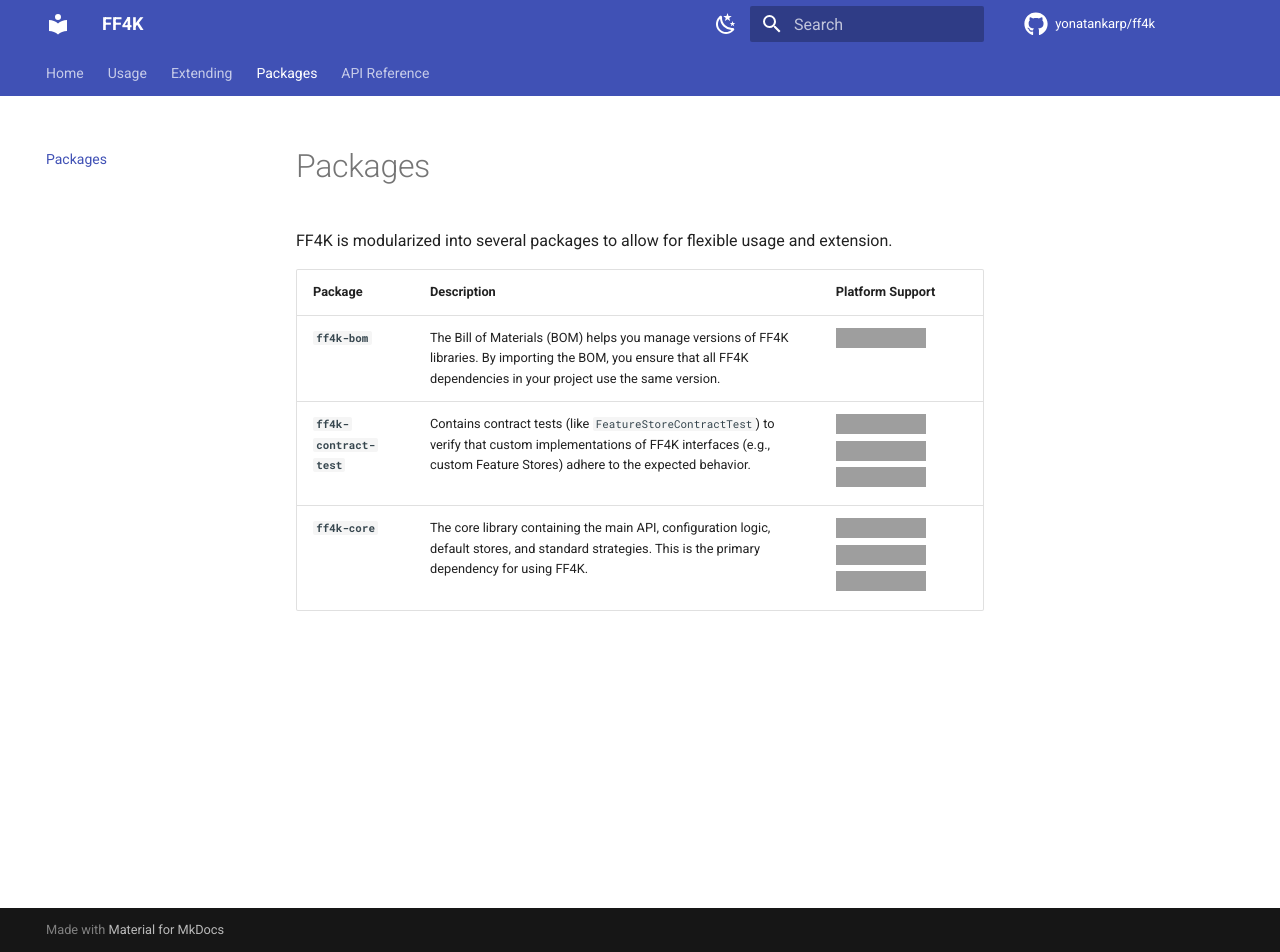
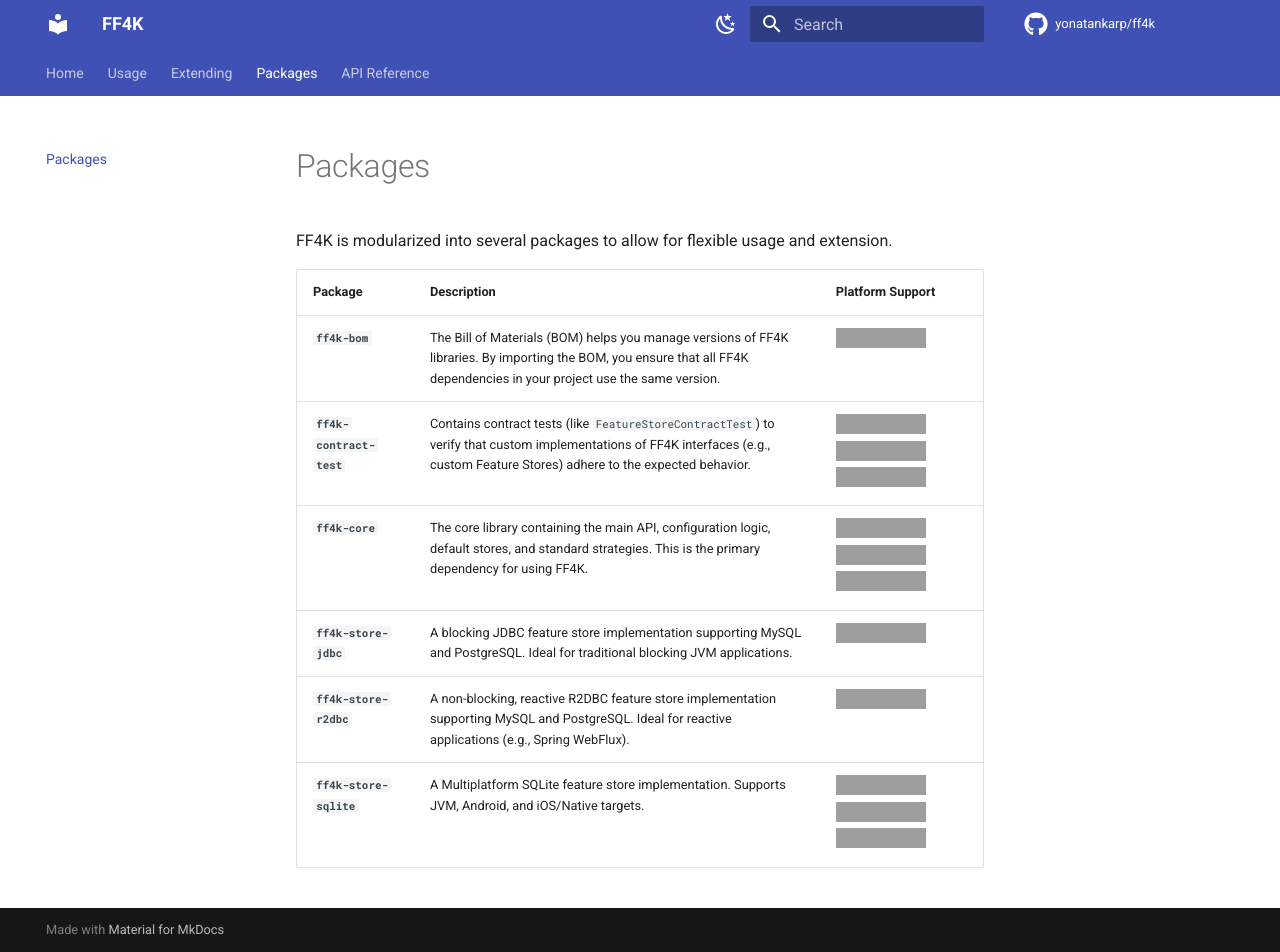
Before and after one commit to yonatankarp/ff4k, an MkDocs documentation site: the page built from docs/packages.md, in a window 1280 px wide and 952 px high. Built offline with MkDocs 1.6.1 and Material for MkDocs 9.7.7, drawn with Linux system fonts in a browser that asks for light colours; comment, search, counter and statistics services are not loaded; the version menu is left out; grey boxes are pictures that could not be loaded.

Commit message:
refactor(store): modularize SQL store implementations
This refactoring splits the SQL store modules into dedicated JDBC, R2DBC, and SQLite implementations to better support both blocking and reactive stacks without unnecessary dependencies. Shared SQL schemas have been extracted into a common module to ensure consistency across all dialects.

Additionally, the MySQL upsert logic has been corrected to use ON DUPLICATE KEY UPDATE instead of REPLACE INTO to prevent potential data loss and foreign key violations during updates. Platform availability checks have also been introduced for the SQLite store to safely handle cross-platform builds. Documentation has been updated to reflect the new module structure.

```diff
--- a/docs/packages.md
+++ b/docs/packages.md
@@ -7,3 +7,6 @@
 | **`ff4k-bom`**           | The Bill of Materials (BOM) helps you manage versions of FF4K libraries. By importing the BOM, you ensure that all FF4K dependencies in your project use the same version.        | ![Maven](https://img.shields.io/badge/-Maven%20BOM-C71A36?style=flat&logo=apachemaven&logoColor=white)                                                                                                                                                                          |
 | **`ff4k-contract-test`** | Contains contract tests (like `FeatureStoreContractTest`) to verify that custom implementations of FF4K interfaces (e.g., custom Feature Stores) adhere to the expected behavior. | ![JVM](https://img.shields.io/badge/-JVM-7f52ff?style=flat&logo=kotlin&logoColor=white) ![Android](https://img.shields.io/badge/-Android-3DDC84?style=flat&logo=android&logoColor=white) ![iOS](https://img.shields.io/badge/-iOS-000000?style=flat&logo=apple&logoColor=white) |
 | **`ff4k-core`**          | The core library containing the main API, configuration logic, default stores, and standard strategies. This is the primary dependency for using FF4K.                            | ![JVM](https://img.shields.io/badge/-JVM-7f52ff?style=flat&logo=kotlin&logoColor=white) ![Android](https://img.shields.io/badge/-Android-3DDC84?style=flat&logo=android&logoColor=white) ![iOS](https://img.shields.io/badge/-iOS-000000?style=flat&logo=apple&logoColor=white) |
+| **`ff4k-store-jdbc`**    | A blocking JDBC feature store implementation supporting MySQL and PostgreSQL. Ideal for traditional blocking JVM applications.                                                    | ![JVM](https://img.shields.io/badge/-JVM-7f52ff?style=flat&logo=kotlin&logoColor=white)                                                                                                                                                                                         |
+| **`ff4k-store-r2dbc`**   | A non-blocking, reactive R2DBC feature store implementation supporting MySQL and PostgreSQL. Ideal for reactive applications (e.g., Spring WebFlux).                              | ![JVM](https://img.shields.io/badge/-JVM-7f52ff?style=flat&logo=kotlin&logoColor=white)                                                                                                                                                                                         |
+| **`ff4k-store-sqlite`**  | A Multiplatform SQLite feature store implementation. Supports JVM, Android, and iOS/Native targets.                                                                               | ![JVM](https://img.shields.io/badge/-JVM-7f52ff?style=flat&logo=kotlin&logoColor=white) ![Android](https://img.shields.io/badge/-Android-3DDC84?style=flat&logo=android&logoColor=white) ![iOS](https://img.shields.io/badge/-iOS-000000?style=flat&logo=apple&logoColor=white) |
```
Also changed, not shown: 16 other files.
